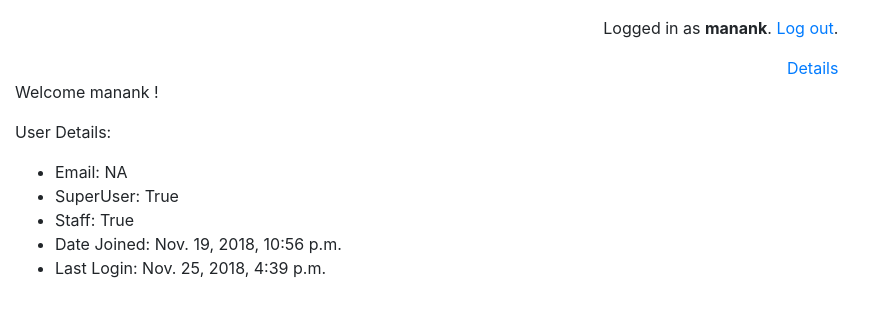
After one commit to manankshastri/NYmed-Scripts, a Django app: page /home/patient_prescription/ in a window 1280 px wide. The commit adds this page. Shown: the top 317 px of the page, without its empty margins (0-886 px from the left). Run offline with Django 3.2, Linux system fonts and the light colour scheme; a user stored in the database is signed in; some libraries are stand-ins or nearby versions.

Commit message:
modifications

```diff
--- a/final/home/models.py
+++ b/final/home/models.py
@@ -1,6 +1,11 @@
 from django.db import models
 from django.urls import reverse
 from django.contrib.auth.models import AbstractUser
+
+
+class User(AbstractUser):
+    is_patient = models.BooleanField(default=False)
+    is_doctor = models.BooleanField(default=False)
 
 
 class Hospital(models.Model):
@@ -31,6 +36,7 @@ class Pharmacy(models.Model):
 class Patient(models.Model):
     """model representing patient"""
     GENDER_CHOICES = [('M', 'Male'), ('F', 'Female')]
+    user = models.OneToOneField(User, on_delete=models.CASCADE)
     ssn = models.IntegerField('SSN', blank=False, primary_key=True)
     first_name = models.CharField('First Name', max_length=50)
     last_name = models.CharField('Last Name', max_length=50)
--- a/final/home/templates/base.html
+++ b/final/home/templates/base.html
@@ -33,9 +33,10 @@
       <div class="col-6 text-right">
           {% if user.is_authenticated %}
             <p class="pt-3">Logged in as <strong>{{ user.username }}</strong>. <a href="{% url 'logout' %}">Log out</a>.</p>
+            <a href="{% url 'patient_prescription' %}">Details</a>
           {% else %}
             <a href="{% url 'login' %}" class="btn btn-light" role="button">Log in</a>
-            <a href="{% url 'about' %}" class="btn btn-light" role="button">About</a>
+    <!--        <a href="{% url 'about' %}" class="btn btn-light" role="button">About</a>  -->
           {% endif %}
       </div>
 
--- /dev/null
+++ b/final/home/templates/catalog/patient_prescription.html
@@ -0,0 +1,54 @@
+<!DOCTYPE html>
+
+{% extends "base.html" %}
+
+{% block content %}
+<!--
+  <h1>{{ patient.first_name }} {{ patient.last_name}}</h1>
+
+  <p><strong>SSN: </strong> {{ patient.ssn }}</p>
+  <p><strong>Gender: </strong> {{ patient.gender }}</p>
+
+  <div style="margin-left:20px;margin-top:20px">
+    <h4>Prescriptions: </h4>
+
+    {% for p in patient.prescription_set.all %}
+      <hr>
+      <p><strong>Doctor: </strong> {{p.doctor}}</p>
+      <p><strong>Prescription Date: </strong> {{p.dop}}</p>
+      <p><strong>Prescription Details: </strong> {{p.desc}}</p>
+      <p><strong>Drug ID: </strong> {{p.drug}}</p>
+    {% endfor %}
+  </div>
+
+  <h2>{{ patient.first_name }} {{ patient.last_name}}</h2>
+  <h1>Prescriptions</h1>
+  {% if patient.prescription_list %}
+    {% for p in patient.prescription_set.all %}
+      <hr>
+      <p><strong>Doctor: </strong> {{p.doctor}}</p>
+      <p><strong>Prescription Date: </strong> {{p.dop}}</p>
+      <p><strong>Prescription Details: </strong> {{p.desc}}</p>
+      <p><strong>Drug ID: </strong> {{p.drug}}</p>
+    {% endfor %}
+  {% else %}
+    <p>There are no presciptions available.</p>
+  {% endif %}
+  -->
+  <div class="content">
+        <div class="section-inner clearfix">
+
+        <p>Welcome {{ request.user.username }} !</p>
+
+        <p>User Details:</p>
+
+        <ul>
+            <li>Email: {{ request.user.email|default:"NA" }}</li>
+            <li>SuperUser: {{ request.user.is_superuser }}</li>
+            <li>Staff: {{ request.user.is_staff }}</li>
+            <li>Date Joined: {{ request.user.date_joined }}</li>
+            <li>Last Login: {{ request.user.last_login }}</li>
+        </ul>
+        </div>
+    </div>
+{% endblock %}
--- a/final/home/urls.py
+++ b/final/home/urls.py
@@ -3,6 +3,8 @@ from . import views
 
 urlpatterns = [
     path('', views.index, name='index'),
+
     path('about/', views.about, name='about'),
-    # path('accounts/', include('django.contrib.auth.urls')),
+
+    path('patient_prescription/', views.PatientDetailView.as_view(), name='patient_prescription'),
 ]
--- a/final/home/views.py
+++ b/final/home/views.py
@@ -1,6 +1,10 @@
 from django.shortcuts import render
 from .models import Patient, Doctor, Prescription
 from django.views import generic
+from django.contrib.auth.mixins import LoginRequiredMixin
+from django.contrib.auth.decorators import login_required
+from django.http import HttpResponseRedirect
+from django.urls import reverse
 
 # Create your views here.
 
@@ -38,3 +42,12 @@ def about(request):
 
     # render the HTML template index.html with the data in the context variable
     return render(request, 'about.html', context=context)
+
+
+class PatientDetailView(LoginRequiredMixin, generic.ListView):
+    model = Patient
+    template_name = 'catalog/patient_prescription.html'
+
+
+class DoctorDetailView(generic.DetailView):
+    model = Doctor
```
Also changed, not shown: final/db.sqlite3, final/final/settings.py (line endings or trailing spaces).
